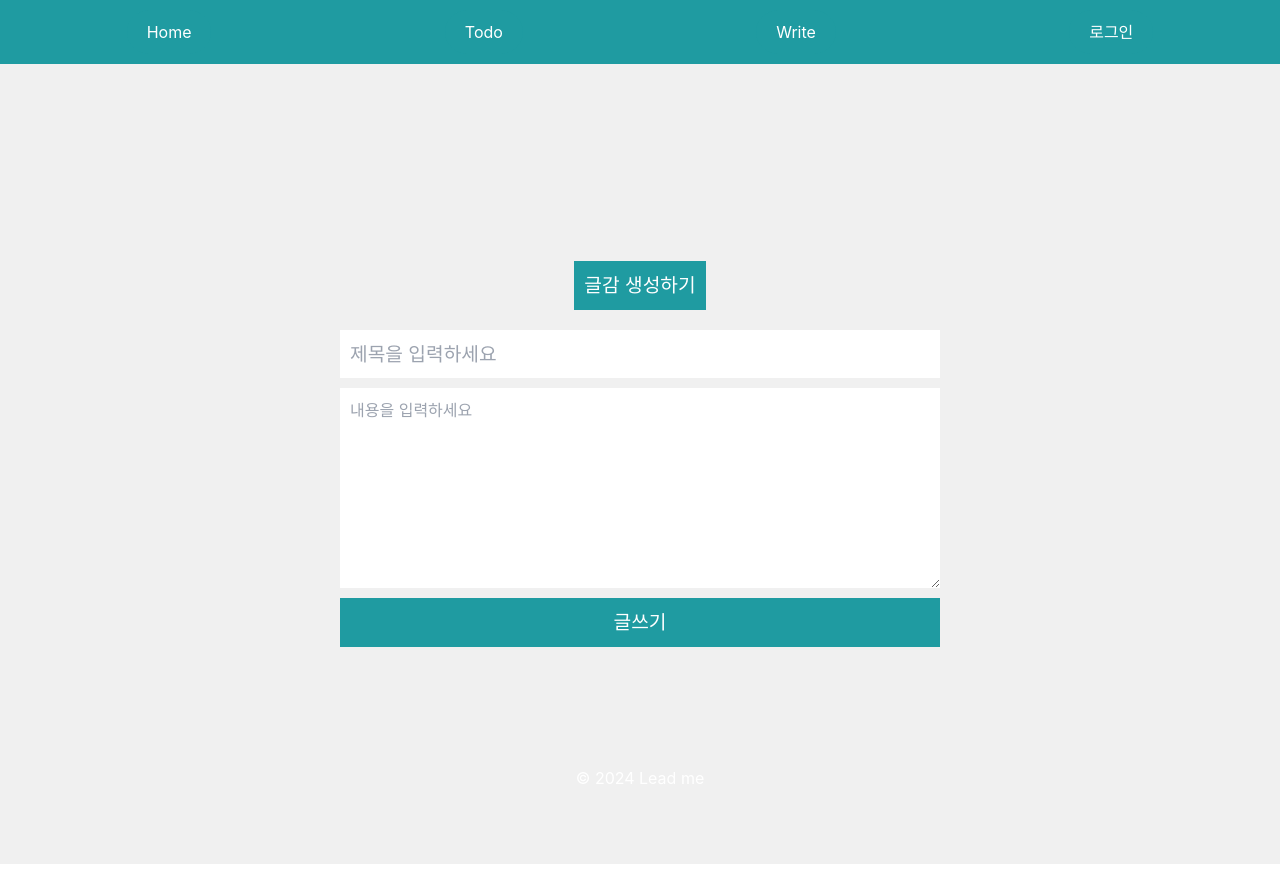
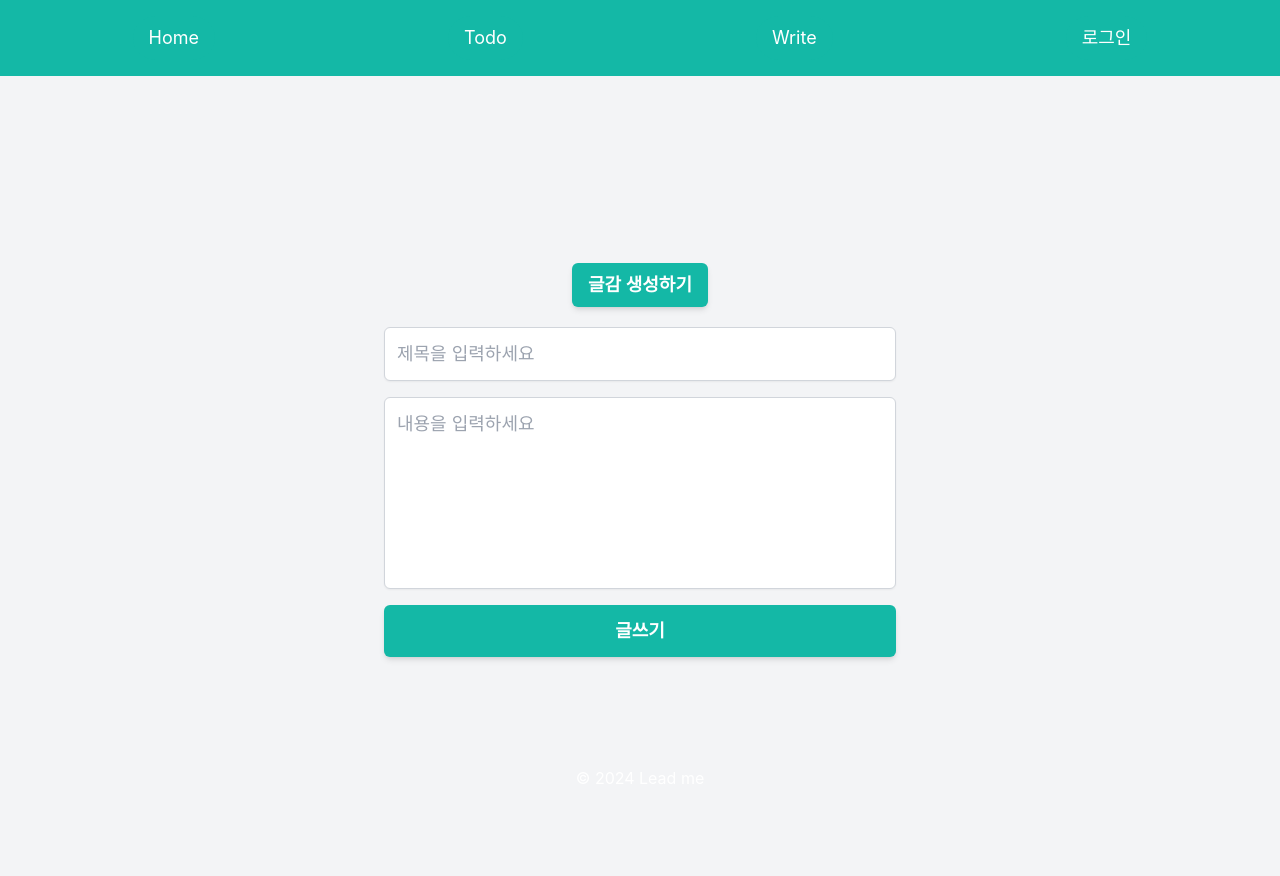
Before and after one commit to Yiyangse/Leadme, a React (Create React App) app: page /write in a window 1280 px wide. Built offline with nearby package versions, Linux system fonts and the light colour scheme.

Commit message:
TailWindCSS 적용

```diff
--- a/src/components/Header.tsx
+++ b/src/components/Header.tsx
@@ -1,39 +1,32 @@
 import React from 'react';
 import { Link } from 'react-router-dom';
-import styled from 'styled-components';
 
 const Header: React.FC = () => {
   return (
-    <Nav>
+    <nav className="flex justify-around p-4 bg-teal-500">
       <NavItem to="/home">Home</NavItem>
       <NavItem to="/todo">Todo</NavItem>
       <NavItem to="/write">Write</NavItem>
       <NavItem to="/login">로그인</NavItem>
-    </Nav>
+    </nav>
   );
 };
 
-const Nav = styled.nav`
-  display: flex;
-  justify-content: space-around;
-  padding: 10px;
-  background-color: #1f9ba1;
-`;
+// NavItem Props 타입 정의
+interface NavItemProps {
+  to: string;
+  children: React.ReactNode;
+}
 
-const NavItem = styled(Link)`
-  padding: 10px 20px;
-  font-size: 1em;
-  cursor: pointer;
-  background-color: #1f9ba1;
-  color: white;
-  border: none;
-  border-radius: 30px;
-
-  &:hover {
-    background-color: #1c8a90;
-  }
-`;
-
-
+const NavItem: React.FC<NavItemProps> = ({ to, children }) => {
+  return (
+    <Link
+      to={to}
+      className="px-4 py-2 text-white text-lg bg-teal-500 rounded-full hover:bg-teal-600 transition-colors duration-300"
+    >
+      {children}
+    </Link>
+  );
+};
 
 export default Header;
--- /dev/null
+++ b/src/pages/Home.css
@@ -0,0 +1,19 @@
+/* Home.css */
+@keyframes fadeIn {
+    from {
+      opacity: 0;
+      transform: translateY(20px);
+    }
+    to {
+      opacity: 1;
+      transform: translateY(0);
+    }
+  }
+
+  .animate-fadeIn {
+    animation: fadeIn 1s ease-out forwards;
+  }
+
+  .animate-delay-500 {
+    animation-delay: 0.5s;
+  }
--- a/src/pages/Home.tsx
+++ b/src/pages/Home.tsx
@@ -1,42 +1,17 @@
 import React from 'react';
-import styled from 'styled-components';
-import ButtonList from '../components/ButtonList';
+import './Home.css'; // 커스텀 CSS 파일을 import하여 애니메이션 효과 적용
 
 const Home: React.FC = () => {
   return (
-    <Container>
-      <Title>💭오늘 하루 어떠셨나요?</Title>
-      <br></br>
-      <br></br>
-      <Text>
-      단단한 나를 만들어주는<br></br>
-      가장 쉬운 방법
-    </Text>
-    </Container>
-
+    <div className="flex flex-col items-center justify-center h-screen bg-teal-500 text-white text-center p-5">
+      <h2 className="text-6xl mb-4 animate-fadeIn">💭오늘 하루 어떠셨나요?</h2>
+      <br />
+      <br />
+      <h2 className="text-3xl animate-fadeIn animate-delay-500">단단한 나를 만들어주는<br />가장 쉬운 방법</h2>
+      <br />
+      <br />
+    </div>
   );
 };
 
-const Container = styled.div`
-  display: flex;
-  flex-direction: column;
-  align-items: center;
-  justify-content: center;
-  height: 100vh;
-  background-color:  #1f9ba1;
-  text-align: center;
-`;
-
-const Title = styled.h2`
-  font-size: 5em;
-  color: white;
-  margin-bottom: 20px;
-`;
-
-const Text = styled.h2`
-  font-size: 2em;
-  color: white;
-  margin-bottom: 20px;
-`;
-
 export default Home;
--- a/src/pages/Todo.tsx
+++ b/src/pages/Todo.tsx
@@ -1,111 +1,31 @@
-// src/pages/Todo.tsx
 import React from 'react';
-import styled from 'styled-components';
-import '../index.css';
+import '../index.css'; // CSS 파일 import
 
 const Todo: React.FC = () => {
   return (
-    <Container>
-      <Title>오늘은 어떤 주제로 글을 써볼까요?</Title>
-      <Text>오늘의 카드를 선택해보세요.</Text>
-      <CardGrid>
+    <div className="flex flex-col items-center justify-center h-screen bg-white text-center">
+      <h1 className="text-2xl text-teal-500 mb-5">오늘은 어떤 주제로 글을 써볼까요?</h1>
+      <h2 className="text-lg text-teal-500 mb-5">오늘의 카드를 선택해보세요.</h2>
+      <div className="grid grid-cols-3 gap-5 p-5">
         {Array.from({ length: 12 }).map((_, index) => (
-          <Card key={index}>
-            <CardInner>
-              <CardFront>
+          <div key={index} className="w-36 h-36 perspective">
+            <div className="card-inner">
+              <div className="card-face card-front">
                 <p>메모지 {index + 1}</p>
-              </CardFront>
-              <CardBack>
-                <p><Image src={`https://picsum.photos/150/150?random=${index}`} alt="Random" />
-                </p>
-              </CardBack>
-            </CardInner>
-          </Card>
+              </div>
+              <div className="card-face card-back">
+                <img
+                  src={`https://picsum.photos/150/150?random=${index}`}
+                  alt="Random"
+                  className="w-full h-2/3 object-cover rounded-lg mt-4 mb-3"
+                />
+              </div>
+            </div>
+          </div>
         ))}
-      </CardGrid>
-    </Container>
+      </div>
+    </div>
   );
 };
 
-// 스타일링을 위한 컴포넌트
-
-const Container = styled.div`
-  display: flex;
-  flex-direction: column;
-  align-items: center;
-  justify-content: center;
-  height: 100vh;
-  background-color: #ffffff;
-  text-align: center;
-`;
-
-const Title = styled.h1`
-  font-size: 2em;
-  color: #1f9ba1;
-  margin-bottom: 20px;
-`;
-
-const Text = styled.h1`
-  font-size: 1em;
-  color: #1f9ba1;
-  margin-bottom: 20px;
-`;
-
-const CardGrid = styled.div`
-  display: grid;
-  grid-template-columns: repeat(3, 1fr);
-  gap: 20px;
-  padding: 20px;
-`;
-
-const Card = styled.div`
-  width: 150px;
-  height: 150px;
-  perspective: 1000px;
-`;
-
-const CardInner = styled.div`
-  position: relative;
-  width: 100%;
-  height: 100%;
-  transition: transform 1s;
-  transform-style: preserve-3d;
-
-  ${Card}:hover & {
-    transform: rotateY(180deg);
-  }
-`;
-
-const CardFace = styled.div`
-  position: absolute;
-  width: 100%;
-  height: 100%;
-  backface-visibility: hidden;
-  display: flex;
-  align-items: center;
-  justify-content: center;
-  border-radius: 10px;
-  box-shadow: 0 4px 8px rgba(0, 0, 0, 0.1);
-`;
-
-const CardFront = styled(CardFace)`
-  background-color: #f8f8f8;
-`;
-
-const CardBack = styled(CardFace)`
-  background-color: #1f9ba1;
-  color: white;
-  transform: rotateY(180deg);
-  flex-direction: column;
-`;
-
-const Image = styled.img`
-  width: 100%;
-  height: 70%;
-  object-fit: cover;
-  border-radius: 10px;
-  margin-top: 30px;
-  margin-bottom: 15px;
-`;
-
 export default Todo;
--- a/src/pages/Write.tsx
+++ b/src/pages/Write.tsx
@@ -1,6 +1,4 @@
-// src/pages/Write.tsx
 import React, { useState } from 'react';
-import styled from 'styled-components';
 
 interface Post {
   id: number;
@@ -61,143 +59,67 @@ const Write: React.FC = () => {
   };
 
   return (
-    <Container>
-      <GenerateButton onClick={generatePrompt}>글감 생성하기</GenerateButton>
-      {prompt && <PromptDisplay>{prompt}</PromptDisplay>}
+    <div className="flex flex-col items-center justify-center h-screen bg-gray-100 p-5">
+      <div className="relative mb-5">
+        <button
+          onClick={generatePrompt}
+          className="px-4 py-2 text-lg font-semibold text-white bg-teal-500 rounded-md shadow-md hover:bg-teal-600 transition-colors duration-300"
+        >
+          글감 생성하기
+        </button>
+        {prompt && (
+          <p className="absolute bottom-full mb-2 text-lg text-gray-800 bg-white p-3 rounded-md shadow-md animate-slide-up">
+            {prompt}
+          </p>
+        )}
+      </div>
 
-      <Form onSubmit={handleSubmit}>
-        <Input
+      <form onSubmit={handleSubmit} className="flex flex-col w-full max-w-lg space-y-4">
+        <input
           type="text"
           placeholder="제목을 입력하세요"
           value={title}
           onChange={(e) => setTitle(e.target.value)}
+          className="p-3 text-lg border border-gray-300 rounded-md shadow-sm focus:outline-none focus:ring-2 focus:ring-teal-300"
         />
-        <TextArea
+        <textarea
           placeholder="내용을 입력하세요"
           value={content}
           onChange={(e) => setContent(e.target.value)}
+          className="p-3 text-lg border border-gray-300 rounded-md shadow-sm focus:outline-none focus:ring-2 focus:ring-teal-300 h-48 resize-none"
         />
-        <Button type="submit">{isEditing !== null ? '수정하기' : '글쓰기'}</Button>
-      </Form>
+        <button
+          type="submit"
+          className="p-3 text-lg font-semibold text-white bg-teal-500 rounded-md shadow-md hover:bg-teal-600 focus:outline-none transition-colors duration-300"
+        >
+          {isEditing !== null ? '수정하기' : '글쓰기'}
+        </button>
+      </form>
 
-      <PostsList>
+      <div className="w-full max-w-lg mt-8 space-y-4">
         {posts.map(post => (
-          <PostItem key={post.id}>
-            <PostTitle>{post.title}</PostTitle>
-            <PostContent>{post.content}</PostContent>
-            <PostActions>
-              <EditButton onClick={() => handleEdit(post.id)}>수정</EditButton>
-              <DeleteButton onClick={() => handleDelete(post.id)}>삭제</DeleteButton>
-            </PostActions>
-          </PostItem>
+          <div key={post.id} className="bg-white border border-gray-300 p-4 rounded-md shadow-sm">
+            <h3 className="text-xl font-semibold">{post.title}</h3>
+            <p className="mt-2 text-gray-800">{post.content}</p>
+            <div className="flex justify-end mt-4 space-x-2">
+              <button
+                onClick={() => handleEdit(post.id)}
+                className="px-4 py-2 text-white bg-teal-500 rounded-md shadow-md hover:bg-teal-600 transition-colors duration-300"
+              >
+                수정
+              </button>
+              <button
+                onClick={() => handleDelete(post.id)}
+                className="px-4 py-2 text-white bg-red-500 rounded-md shadow-md hover:bg-red-600 transition-colors duration-300"
+              >
+                삭제
+              </button>
+            </div>
+          </div>
         ))}
-      </PostsList>
-    </Container>
+      </div>
+    </div>
   );
 };
 
-// 스타일드 컴포넌트 정의
-
-const Container = styled.div`
-  display: flex;
-  flex-direction: column;
-  align-items: center;
-  justify-content: center;
-  height: 100vh;
-  background-color: #f0f0f0;
-  padding: 20px;
-`;
-
-const Form = styled.form`
-  display: flex;
-  flex-direction: column;
-  width: 80%;
-  max-width: 600px;
-`;
-
-const Input = styled.input`
-  padding: 10px;
-  margin-bottom: 10px;
-  font-size: 1.2em;
-`;
-
-const TextArea = styled.textarea`
-  padding: 10px;
-  margin-bottom: 10px;
-  font-size: 1em;
-  height: 200px;
-`;
-
-const Button = styled.button`
-  padding: 10px;
-  font-size: 1.2em;
-  background-color: #1f9ba1;
-  color: white;
-  border: none;
-  cursor: pointer;
-
-  &:hover {
-    background-color: #1c8a90;
-  }
-`;
-
-const GenerateButton = styled(Button)`
-  background-color: #1f9ba1;
-  margin-bottom: 20px;
-
-  &:hover {
-    background-color: #1c8a90;
-  }
-`;
-
-const PromptDisplay = styled.p`
-  font-size: 1.2em;
-  margin-bottom: 20px;
-  color: #333;
-`;
-
-const PostsList = styled.div`
-  width: 80%;
-  max-width: 600px;
-  margin-top: 20px;
-`;
-
-const PostItem = styled.div`
-  background-color: #fff;
-  border: 1px solid #ccc;
-  padding: 15px;
-  margin-bottom: 10px;
-  border-radius: 5px;
-`;
-
-const PostTitle = styled.h3`
-  margin: 0;
-  font-size: 1.4em;
-`;
-
-const PostContent = styled.p`
-  margin: 10px 0;
-`;
-
-const PostActions = styled.div`
-  display: flex;
-  justify-content: flex-end;
-`;
-
-const EditButton = styled(Button)`
-  background-color: #1f9ba1;
-  margin-right: 10px;
-
-  &:hover {
-    background-color: #1c8a90;
-  }
-`;
-
-const DeleteButton = styled(Button)`
-  background-color: #e74c3c;
-  &:hover {
-    background-color: #c0392b;
-  }
-`;
-
 export default Write;
--- a/src/pages/auth/Login.tsx
+++ b/src/pages/auth/Login.tsx
@@ -1,33 +1,17 @@
 import React from 'react';
-import styled from 'styled-components';
 import LoginForm from './LoginForm';
 import SocialLogin from './SocialLogin';
 
 const Login = () => {
   return (
-    <Container>
-      <Text>아래 방법들 중 선택하여 로그인을 할 수 있습니다.</Text>
+    <div className="flex flex-col items-center justify-center h-screen bg-gray-100 p-5">
+      <h1 className="text-xl text-[#1f9ba1] mb-5">
+        아래 방법들 중 선택하여 로그인을 할 수 있습니다.
+      </h1>
       <LoginForm />
       <SocialLogin />
-    </Container>
+    </div>
   );
 };
 
-// 스타일드 컴포넌트 정의
-
-const Container = styled.div`
-  display: flex;
-  flex-direction: column;
-  align-items: center;
-  justify-content: center;
-  height: 100vh;
-  background-color: #f0f0f0;
-  padding: 20px;
-`;
-
-const Text = styled.h1`
-  font-size: 1em;
-  color: #1f9ba1;
-  margin-bottom: 20px;
-`;
 export default Login;
--- a/src/pages/auth/LoginForm.tsx
+++ b/src/pages/auth/LoginForm.tsx
@@ -1,5 +1,5 @@
 import React, { useState } from 'react';
-import styled from 'styled-components';
+import { Link } from 'react-router-dom'; // 회원가입/비밀번호 찾기 링크를 위해 react-router-dom 패키지 사용
 
 const LoginForm = () => {
   const [email, setEmail] = useState('');
@@ -21,56 +21,33 @@ const LoginForm = () => {
   };
 
   return (
-    <Form onSubmit={handleLogin}>
-      <Input
+    <form onSubmit={handleLogin} className="flex flex-col w-full max-w-lg mx-auto">
+      <input
         type="text"
         placeholder="아이디 또는 이메일을 입력해 주세요"
         value={email}
         onChange={handleEmailChange}
+        className="p-3 mb-2 text-lg border border-gray-300 rounded-md shadow-sm focus:outline-none focus:ring-2 focus:ring-teal-300"
       />
-      <Input
+      <input
         type="password"
         placeholder="비밀번호를 입력해 주세요"
         value={password}
         onChange={handlePasswordChange}
+        className="p-3 mb-2 text-lg border border-gray-300 rounded-md shadow-sm focus:outline-none focus:ring-2 focus:ring-teal-300"
       />
-      <Button type="submit">로그인하기</Button>
-    </Form>
+      <button
+        type="submit"
+        className="p-3 text-lg font-semibold text-white bg-teal-500 rounded-md shadow-md hover:bg-teal-600 focus:outline-none transition-colors duration-300"
+      >
+        로그인하기
+      </button>
+      <div className="flex justify-between mt-4">
+        <Link to="/signup" className="text-teal-500 hover:text-teal-700 transition-colors duration-300">회원가입</Link>
+        <Link to="/findPassword" className="text-teal-500 hover:text-teal-700 transition-colors duration-300">비밀번호 찾기</Link>
+      </div>
+    </form>
   );
 };
 
-// 스타일드 컴포넌트 정의
-
-const Form = styled.form`
-  display: flex;
-  flex-direction: column;
-  width: 80%;
-  max-width: 600px;
-`;
-
-const Input = styled.input`
-  padding: 10px;
-  margin-bottom: 10px;
-  font-size: 1.2em;
-  border: 1px solid #ccc;
-  border-radius: 5px;
-  width: 100%;
-`;
-
-const Button = styled.button`
-  padding: 10px;
-  font-size: 1.2em;
-  background-color: #1f9ba1;
-  color: white;
-  border: none;
-  border-radius: 5px;
-  cursor: pointer;
-  width: 100%;
-  margin-bottom: 20px;
-
-  &:hover {
-    background-color: #1c8a90;
-  }
-`;
-
 export default LoginForm;
--- a/src/pages/auth/SocialLogin.tsx
+++ b/src/pages/auth/SocialLogin.tsx
@@ -1,5 +1,4 @@
 import React from 'react';
-import styled from 'styled-components';
 import KakaoLogin from 'react-kakao-login';
 
 const SocialLogin = () => {
@@ -12,72 +11,27 @@ const SocialLogin = () => {
   };
 
   return (
-    <Container>
-        <br></br>
-      <Text>간편 로그인</Text>
+    <div className="flex flex-col items-center">
+      <h1 className="text-xl text-[#1f9ba1] mb-5">간편 로그인</h1>
       <KakaoLogin
-        token="<카카오 앱 REST API 키를 여기에 입력하세요>"
+        token="<카카오 앱 REST API 키 넣기>"
         onSuccess={kakaoSuccess}
         onFail={kakaoFailure}
         onLogout={console.info}
         render={(props: any) => (
-          <SocialLoginButton onClick={props.onClick}>
+          <button
+            onClick={props.onClick}
+            className="px-6 py-3 text-lg font-semibold rounded-md shadow-sm transition-transform duration-300 ease-in-out transform hover:scale-105 hover:shadow-lg bg-yellow-400 text-gray-800 hover:bg-yellow-300"
+          >
             Kakao 로그인
-          </SocialLoginButton>
+          </button>
         )}
       />
-      <GoogleLoginButton>구글로그인</GoogleLoginButton>
-    </Container>
+      <button className="px-6 py-3 text-lg font-semibold rounded-md shadow-sm transition-transform duration-300 ease-in-out transform hover:scale-105 hover:shadow-lg bg-blue-500 text-white hover:bg-blue-600 mt-4">
+        구글 로그인
+      </button>
+    </div>
   );
 };
 
-// 스타일드 컴포넌트 정의
-
-const Container = styled.div`
-  display: flex;
-  flex-direction: column;
-  align-items: center;
-  justify-content: center;
-`;
-
-const Text = styled.h1`
-  font-size: 1em;
-  color: #1f9ba1;
-  margin-bottom: 20px;
-`;
-
-const SocialLoginButton = styled.div`
-  padding: 10px;
-  font-size: 1.2em;
-  background-color: #f7e600;
-  color: #3c1e1e;
-  border: none;
-  cursor: pointer;
-  border-radius: 5px;
-  width: 100%;
-  text-align: center;
-  margin-bottom: 10px;
-
-  &:hover {
-    background-color: #f5d800;
-  }
-`;
-
-const GoogleLoginButton = styled.div`
-  padding: 10px;
-  font-size: 1.2em;
-  background-color: red;
-  color: white;
-  border: none;
-  cursor: pointer;
-  border-radius: 5px;
-  width: 100%;
-  text-align: center;
-  margin-bottom: 10px;
-
-  &:hover {
-    background-color: #f5d800;
-  }
-`;
-
 export default SocialLogin;
--- a/tailwind.config.js
+++ b/tailwind.config.js
@@ -1,8 +1,8 @@
 /** @type {import('tailwindcss').Config} */
 module.exports = {
-  content: [],
+  content: ["./src/**/*.{js,jsx,ts,tsx}"],
   theme: {
     extend: {},
   },
   plugins: [],
-}
+};
```
Also changed, not shown: src/index.css (+57 -0 lines).
